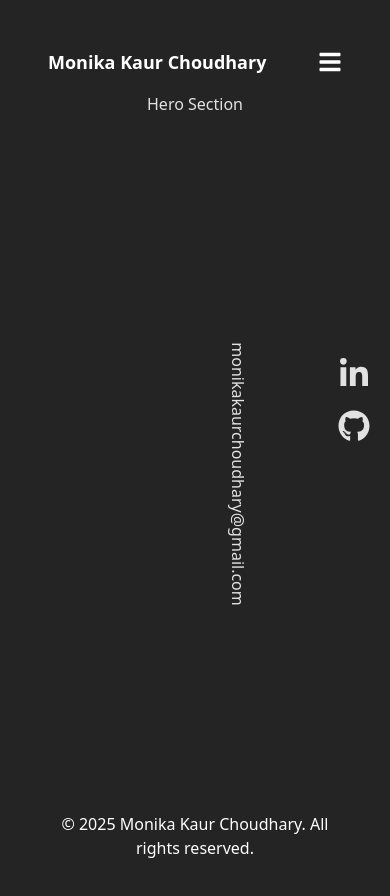
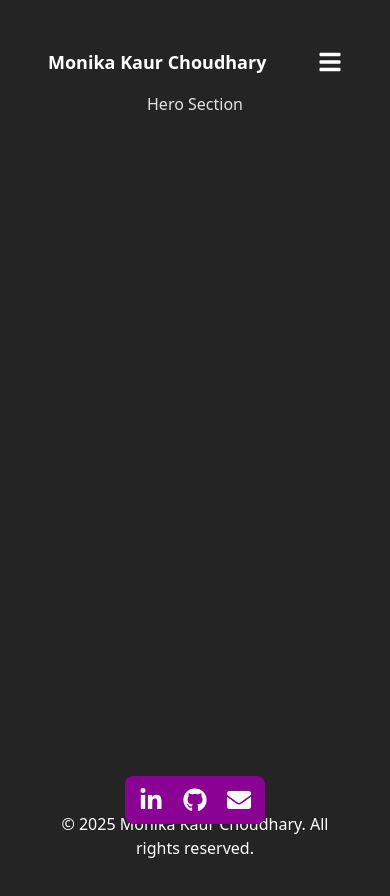
Before and after one commit to Monika-Choudhary/Dev-Portfolio, a React (Vite) app: page / in a window 390 px wide. Shown: the top 896 px of the page. Built offline with nearby package versions, Linux system fonts and the light colour scheme.

Commit message:
Update SocialMediaLinks component: enhance mobile view and add email link

```diff
--- a/src/components/SocialMediaLinks.tsx
+++ b/src/components/SocialMediaLinks.tsx
@@ -1,18 +1,42 @@
 import { FaGithub } from "react-icons/fa";
 import { FaLinkedinIn } from "react-icons/fa6";
+import { FaEnvelope } from "react-icons/fa";
 
 function SocialMediaLinks() {
   return (
-    <div className="absolute top-1/2 right-5 transform -translate-y-1/2 flex flex-col items-end space-y-5">
-      <a href="https://www.linkedin.com/in/monikakaurchoudhary" target="blank">
+    <div className="">
+      <div className=" hidden md:flex absolute top-1/2 right-5 flex-col items-center space-y-5 text-white -translate-y-1/2">
+        <a
+          href="https://www.linkedin.com/in/monikakaurchoudhary"
+          target="blank"
+        >
           <FaLinkedinIn className="icon-size" />
         </a>
         <a href="https://github.com/Monika-Choudhary" target="_blank">
           <FaGithub className="icon-size" />
         </a>
-      <a href="mailto:monikakaurchoudhary@gmail.com" className="rotate-90">
-        monikakaurchoudhary@gmail.com
+      </div>
+      <div className=" hidden md:block md:absolute md:bottom-1/11 right-6 transform rotate-90 origin-top-right">
+        <a href="mailto:monikakauchoudhary@gmail.com">
+          monikakauchoudhary@gmail.com
         </a>
+      </div>
+      {/* Mobile Ansicht */}
+      <div className="flex md:hidden fixed bottom-5 left-1/2 tranform -translate-x-1/2 space-x-5 bg-fuchsia-800 p-3 w-35 justify-center rounded-lg">
+      {/* flex md:hidden fixed bottom-5 left-0 right-0 justify-center space-x-5 bg-gray-800 p-3 rounded-t-lg */}
+        <a
+          href="https://www.linkedin.com/in/monikakaurchoudhary"
+          target="blank"
+        >
+          <FaLinkedinIn className="text-white text-2xl" />
+        </a>
+        <a href="https://github.com/Monika-Choudhary" target="_blank">
+          <FaGithub className="text-white text-2xl" />
+        </a>
+        <a href="mailto:monikakauchoudhary@gmail.com">
+          <FaEnvelope className="text-white text-2xl" />
+        </a>
+      </div>
     </div>
   );
 }
```
Lines whose indentation alone changed are shown as unchanged.
